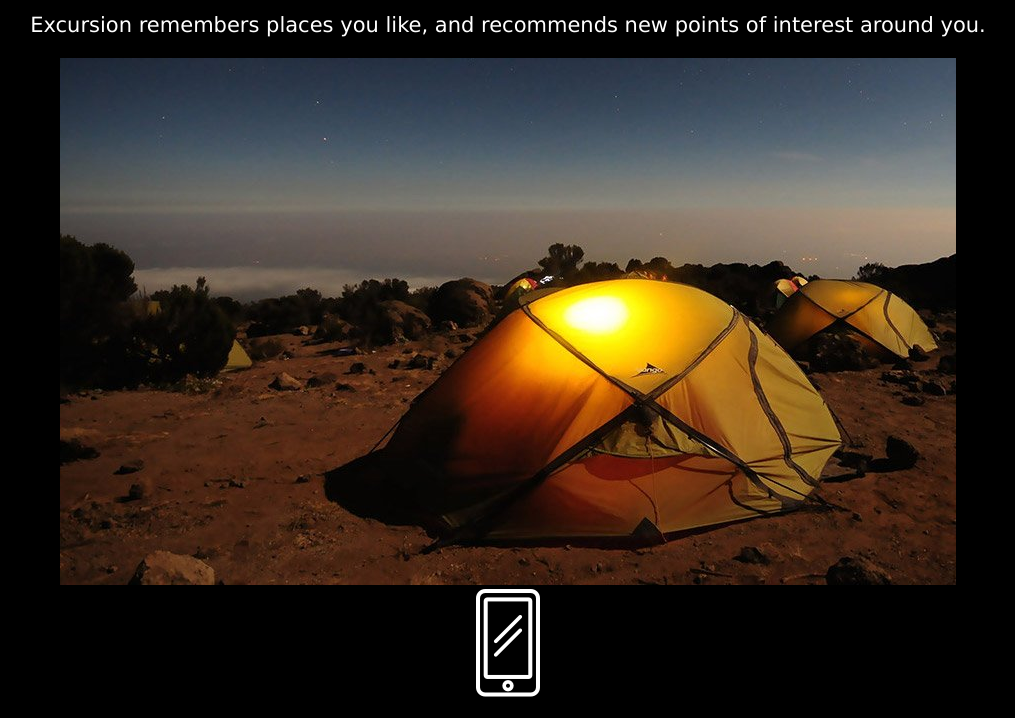
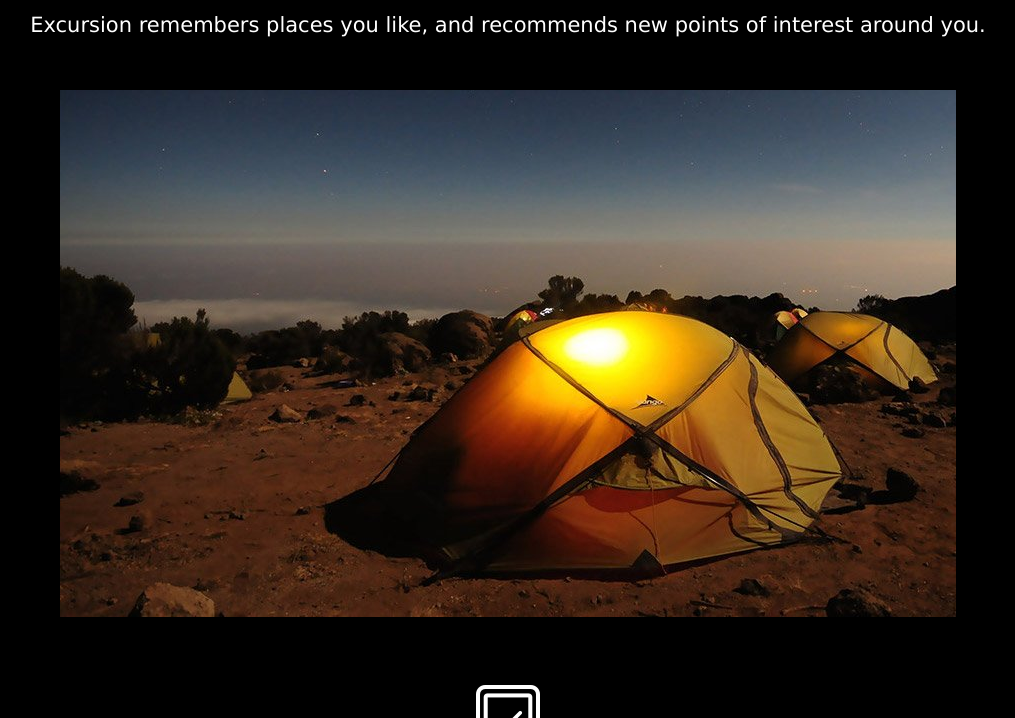
Before and after one commit to adityagarg011/excursion, a plain HTML site: page Index.html in a window 1280 px wide. Shown: the part 420-1138 px from the top of the page, without its empty margins (132-1147 px from the left). Drawn offline with Linux system fonts and the light colour scheme.

Commit message:
Fifth Commit

```diff
--- a/resources/css/style.css
+++ b/resources/css/style.css
@@ -34,3 +34,7 @@ p.footer {
     text-align: right;
     color: grey;
 }
+
+img {
+    padding: 2em 0em 2em 0em;
+}
```
